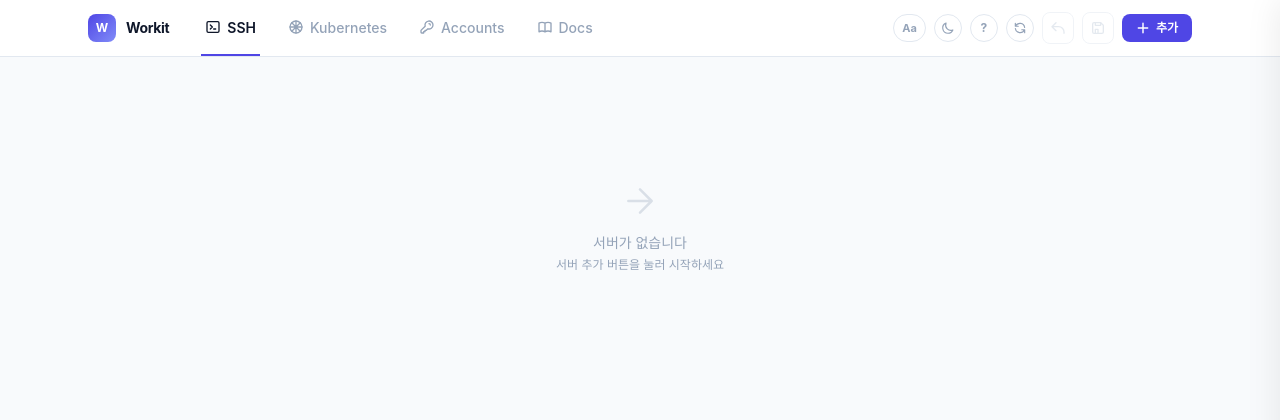
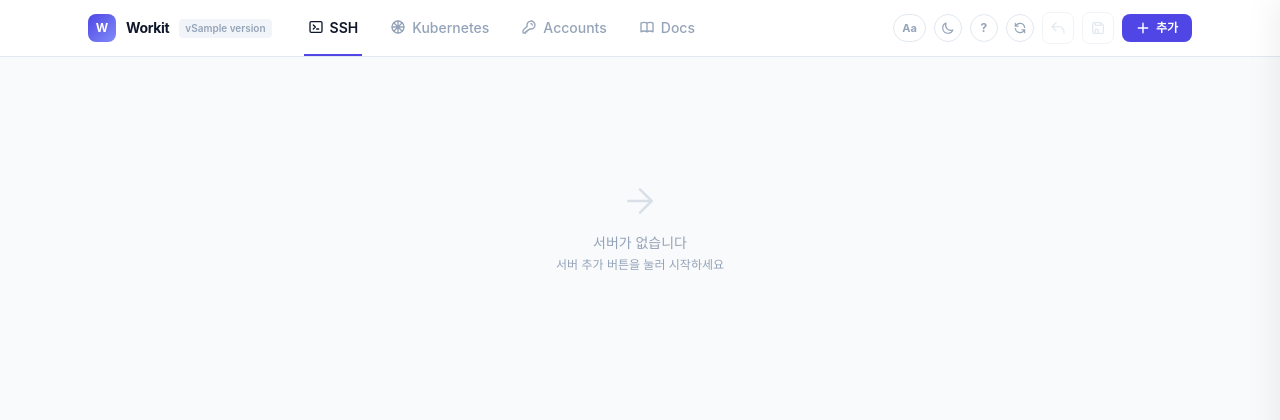
Before and after one commit to jbhunbb/workit, a Flask app: template templates/index.html in a window 1280 px wide. Shown: the top 420 px of the page. Run offline with Flask 3, Linux system fonts and the light colour scheme; the template is opened without the code that fills it: most values are stand-ins (such as "Sample title", 1, 10 or a date in 2020); data that the repository does not hold is empty.

Commit message:
feat: define version 1.0.1 and implement automatic update alerts from GitHub Releases

```diff
--- a/app.py
+++ b/app.py
@@ -5,7 +5,9 @@ from flask import Flask, request, jsonify, render_template
 from pathlib import Path
 from collections import defaultdict
 from datetime import datetime
-import yaml, json, os, sys, shutil, uuid, re
+import yaml, json, os, sys, shutil, uuid, re, urllib.request, webbrowser
+
+APP_VERSION = "1.0.1"
 
 # When bundled with PyInstaller, templates/static live in sys._MEIPASS.
 # Data always lives in ~/.workit/data/ (user-writable, persists across updates).
@@ -527,14 +529,16 @@ def _remove_from_kube_config(ctx_name: str):
 def index():
     from flask import make_response
     theme = _load_settings().get("theme", "light")
-    resp  = make_response(render_template("index.html", theme=theme))
+    resp  = make_response(render_template("index.html", theme=theme, version=APP_VERSION))
     resp.headers["Cache-Control"] = "no-store"
     return resp
 
 
 @app.route("/api/settings")
 def settings_get():
-    return jsonify(_load_settings())
+    data = _load_settings()
+    data["version"] = APP_VERSION
+    return jsonify(data)
 
 
 @app.route("/api/settings", methods=["POST"])
@@ -544,6 +548,56 @@ def settings_set():
     data.update({k: v for k, v in body.items() if k in ("theme", "font_scale")})
     _save_settings(data)
     return jsonify(data)
+
+
+@app.route("/api/check_update")
+def check_update():
+    try:
+        req = urllib.request.Request(
+            "https://api.github.com/repos/jbhunbb/workit/releases/latest",
+            headers={"User-Agent": "Workit-App"}
+        )
+        with urllib.request.urlopen(req, timeout=3) as r:
+            if r.status == 200:
+                data = json.loads(r.read().decode())
+                latest_version = data.get("tag_name", "").strip().lstrip("v")
+                html_url = data.get("html_url", "")
+
+                # Check version components
+                has_update = False
+                try:
+                    curr_parts = [int(x) for x in APP_VERSION.split(".")]
+                    late_parts = [int(x) for x in latest_version.split(".")]
+                    if late_parts > curr_parts:
+                        has_update = True
+                except ValueError:
+                    if latest_version and latest_version != APP_VERSION:
+                        has_update = True
+
+                return jsonify({
+                    "current_version": APP_VERSION,
+                    "latest_version": latest_version,
+                    "has_update": has_update,
+                    "html_url": html_url,
+                    "release_notes": data.get("body", "")
+                })
+    except Exception as e:
+        app.logger.error(f"Failed to check update: {e}")
+    return jsonify({
+        "current_version": APP_VERSION,
+        "latest_version": APP_VERSION,
+        "has_update": False
+    })
+
+
+@app.route("/api/open_url", methods=["POST"])
+def open_url():
+    body = request.get_json() or {}
+    url = body.get("url")
+    if url:
+        webbrowser.open(url)
+        return jsonify({"ok": True})
+    return jsonify({"error": "No url provided"}), 400
 
 
 # ── SSH ───────────────────────────────────────────────────────
--- a/static/js/init.js
+++ b/static/js/init.js
@@ -42,3 +42,25 @@ window.addEventListener('keydown', (e) => {
     setFontScale(1.0);
   }
 }, { capture: true });
+
+// Check for updates on startup
+setTimeout(() => {
+  fetch('/api/check_update')
+    .then(r => r.json())
+    .then(d => {
+      if (d.has_update) {
+        const msg = `새로운 버전(v${d.latest_version})이 출시되었습니다. 업데이트를 진행하시겠습니까?\n\n` +
+                    `현재 버전: v${d.current_version}\n` +
+                    `최신 버전: v${d.latest_version}\n\n` +
+                    `[업데이트 내용]\n${d.release_notes || '설명이 없습니다.'}`;
+        if (confirm(msg)) {
+          fetch('/api/open_url', {
+            method: 'POST',
+            headers: { 'Content-Type': 'application/json' },
+            body: JSON.stringify({ url: d.html_url })
+          });
+        }
+      }
+    })
+    .catch(err => console.error('Update check failed:', err));
+}, 1500);
--- a/templates/index.html
+++ b/templates/index.html
@@ -29,6 +29,7 @@
     <div class="flex items-center gap-2.5 flex-shrink-0">
       <div class="w-7 h-7 rounded-lg flex items-center justify-center text-white text-xs font-bold" style="background:linear-gradient(135deg,#4f46e5,#818cf8)">W</div>
       <span class="font-bold text-slate-900 text-sm tracking-tight">Workit</span>
+      <span class="text-[10px] text-slate-400 font-semibold px-1.5 py-0.5 bg-slate-100 dark:bg-slate-800 rounded select-none">v{{ version }}</span>
     </div>
 
     <!-- Tabs -->
```
